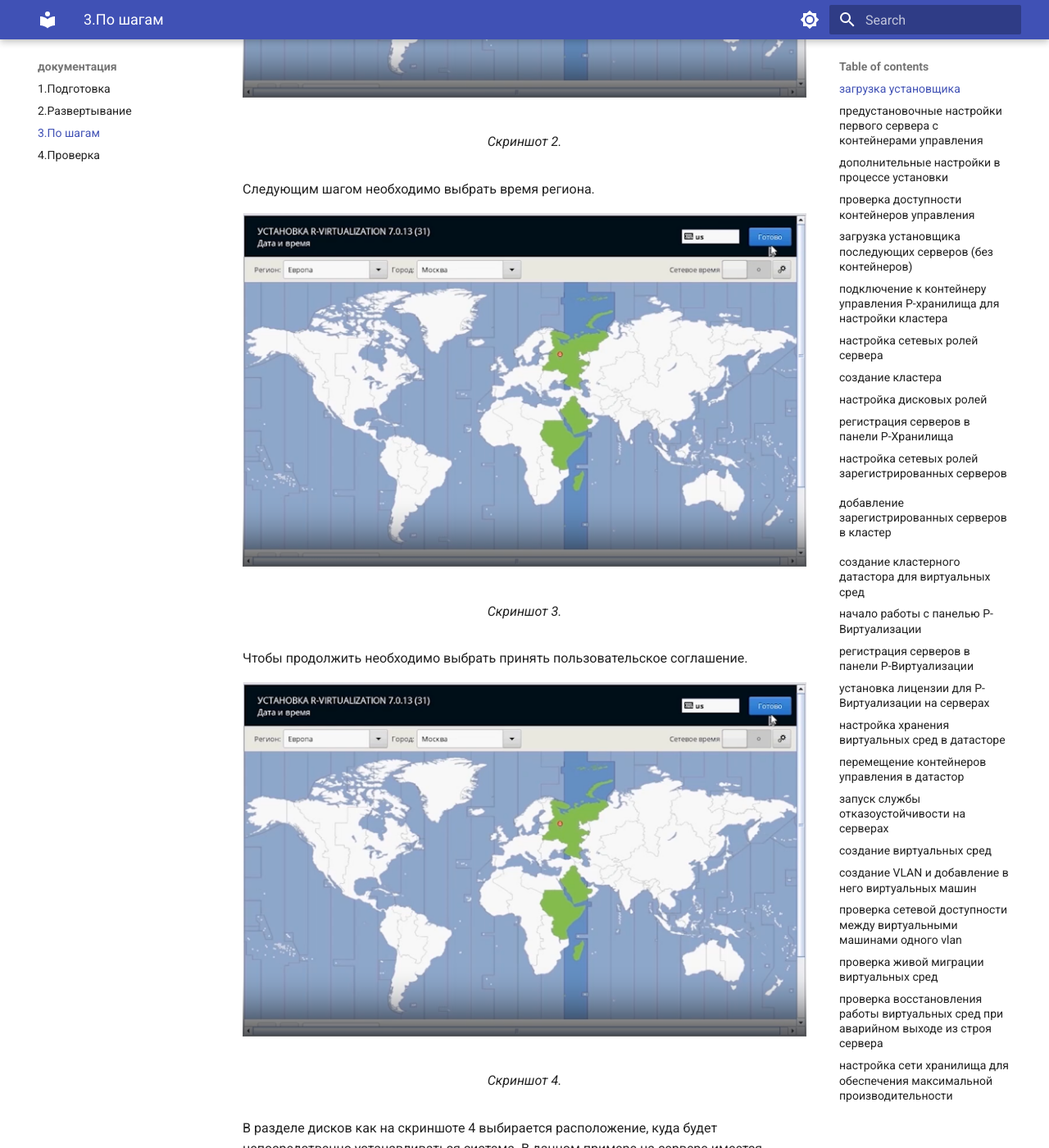
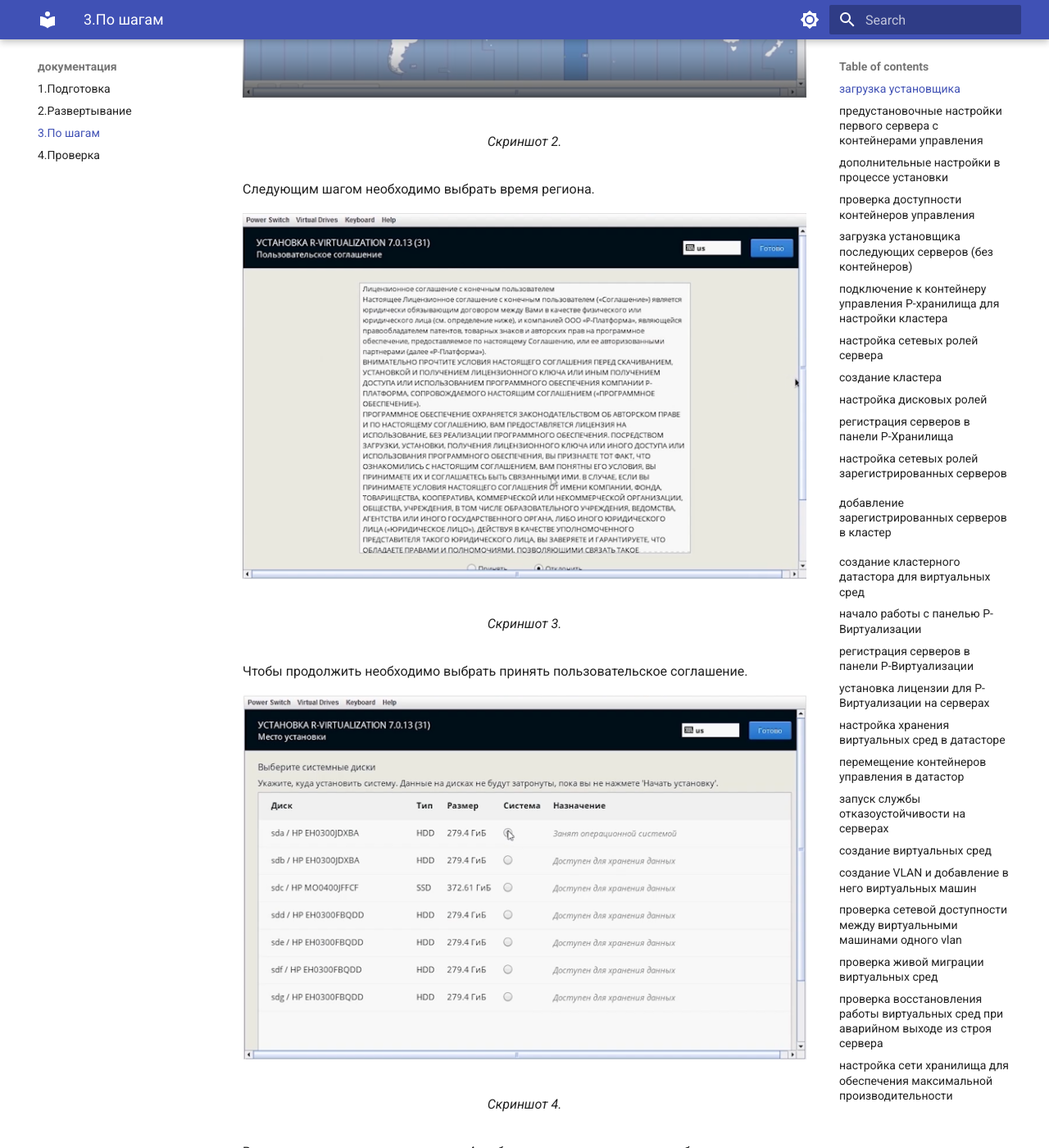
Before and after one commit to rosplat/rosplat-docs, an MkDocs documentation site: the page built from docs/decryption.md, in a window 1280 px wide and 1400 px high, scrolled down 1359 px. Shown: the whole window at 82% size. Built offline with MkDocs 1.6.1 and Material for MkDocs 9.7.7, drawn with Linux system fonts in a browser that asks for light colours.

Commit message:
add 10 png

```diff
--- a/docs/decryption.md
+++ b/docs/decryption.md
@@ -16,26 +16,26 @@
 </figure>
 Следующим шагом необходимо выбрать время региона.
 <figure markdown="span">
-  ![Image title](screen2.png){ width="900" }
+  ![Image title](screen3.png){ width="900" }
   <figcaption>Скриншот 3.</figcaption>
 </figure>
 Чтобы продолжить необходимо выбрать принять пользовательское соглашение.
 <figure markdown="span">
-  ![Image title](screen2.png){ width="900" }
+  ![Image title](screen4.png){ width="900" }
   <figcaption>Скриншот 4.</figcaption>
 </figure>
 В разделе дисков как на скриншоте 4 выбирается расположение, куда будет непосредственно устанавливаться система. В данном примере на сервере имеется только один **SSD**, и в этом случае его можно использовать под роль КЭШ на шаге настройки Р-хранилища через веб панель, а систему установить на один из **HDD**.
 <figure markdown="span">
-  ![Image title](screen2.png){ width="900" }
+  ![Image title](screen5.png){ width="900" }
   <figcaption>Скриншот 5.</figcaption>
 </figure>
 Следующий шаг необходимо выполнить настройку в разделе сети как на скриншоте 5. Это будет первая нода в кластере — первая установка на первый сервер. Укажем имя хоста. Далее проведем первичную настройку и подготовку имеющихся интерфейсов. На всех интерфейсах необходимо выключить **IPv6**, а также **IPv4**.
 <figure markdown="span">
-  ![Image title](screen2.png){ width="900" }
+  ![Image title](screen6.png){ width="900" }
   <figcaption>Скриншот 6.</figcaption>
 </figure>
 <figure markdown="span">
-  ![Image title](screen2.png){ width="900" }
+  ![Image title](screen7.png){ width="900" }
   <figcaption>Скриншот 7.</figcaption>
 </figure>
 ???+ success "Важно!"
@@ -54,16 +54,16 @@
     Мы рекомендуем называть таким образом с точки зрения синтаксиса, потому что впоследствии, если вам необходимо будет создать дополнительную виртуальную сеть, то система будет создавать сеть с названием, которое будет иметь аналогичный вид, и в процессе дальнейшей работы и администрирования будет легче ориентироваться среди всех интерфейсов.
 Далее в графе "интерфейс" следует продублировать название соединения, укажем **br-mb0.120** как на скриншоте 8.
 <figure markdown="span">
-  ![Image title](screen2.png){ width="900" }
+  ![Image title](screen8.png){ width="900" }
   <figcaption>Скриншот 8.</figcaption>
 </figure>
 Следующим шагом необходимо задать IP-адрес ноды на скриншоте 10. Параметры **IPv6** мы рекомендуем всегда отключать, поэтому укажем в графе метод "игнорировать". Параметры **IPv4** назначаем вручную как показано на скриншоте 9.
 <figure markdown="span">
-  ![Image title](screen2.png){ width="900" }
+  ![Image title](screen9.png){ width="900" }
   <figcaption>Скриншот 9.</figcaption>
 </figure>
 <figure markdown="span">
-  ![Image title](screen2.png){ width="900" }
+  ![Image title](screen10.png){ width="900" }
   <figcaption>Скриншот 10.</figcaption>
 </figure>
 <figure markdown="span">
--- a/docs/stylesheets/extra.css
+++ b/docs/stylesheets/extra.css
@@ -4,7 +4,7 @@
    /* --md-code-bg-color: #020202;*/
    /* --md-code-hl-name-color: #0ff13c; */
    /* --md-code-hl-operator-color: #0ff13c;*/
-   /* --md-code-hl-color:#0ff13c; */
+    --md-code-hl-color:#0ff13c;
 }
 .pdfb {
   float: right;
```
Also changed, not shown: docs/screen10.png (added), docs/screen3.png (added), docs/screen4.png (added), docs/screen5.png (added), docs/screen6.png (added), docs/screen7.png (added), docs/screen8.png (added), docs/screen9.png (added).
